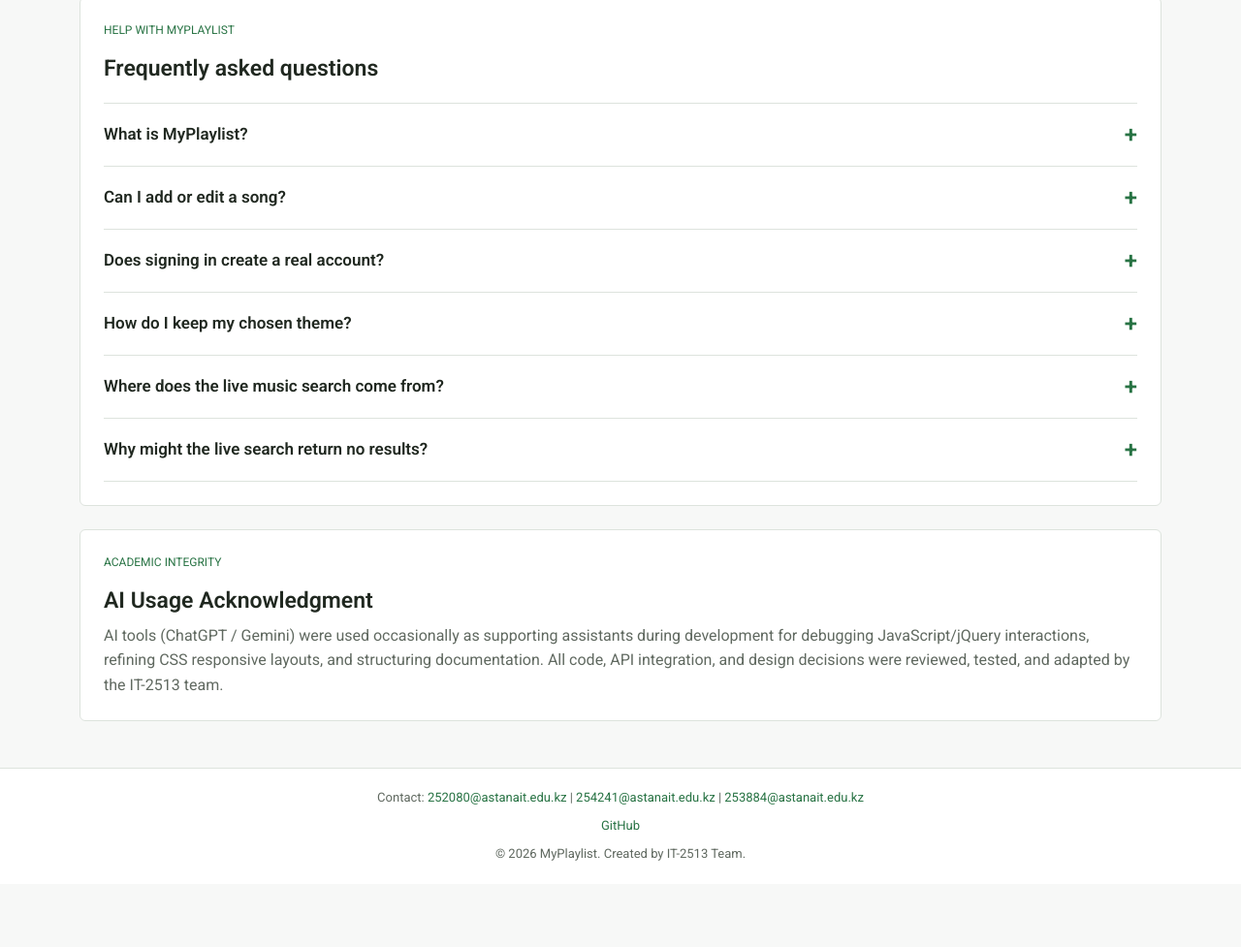
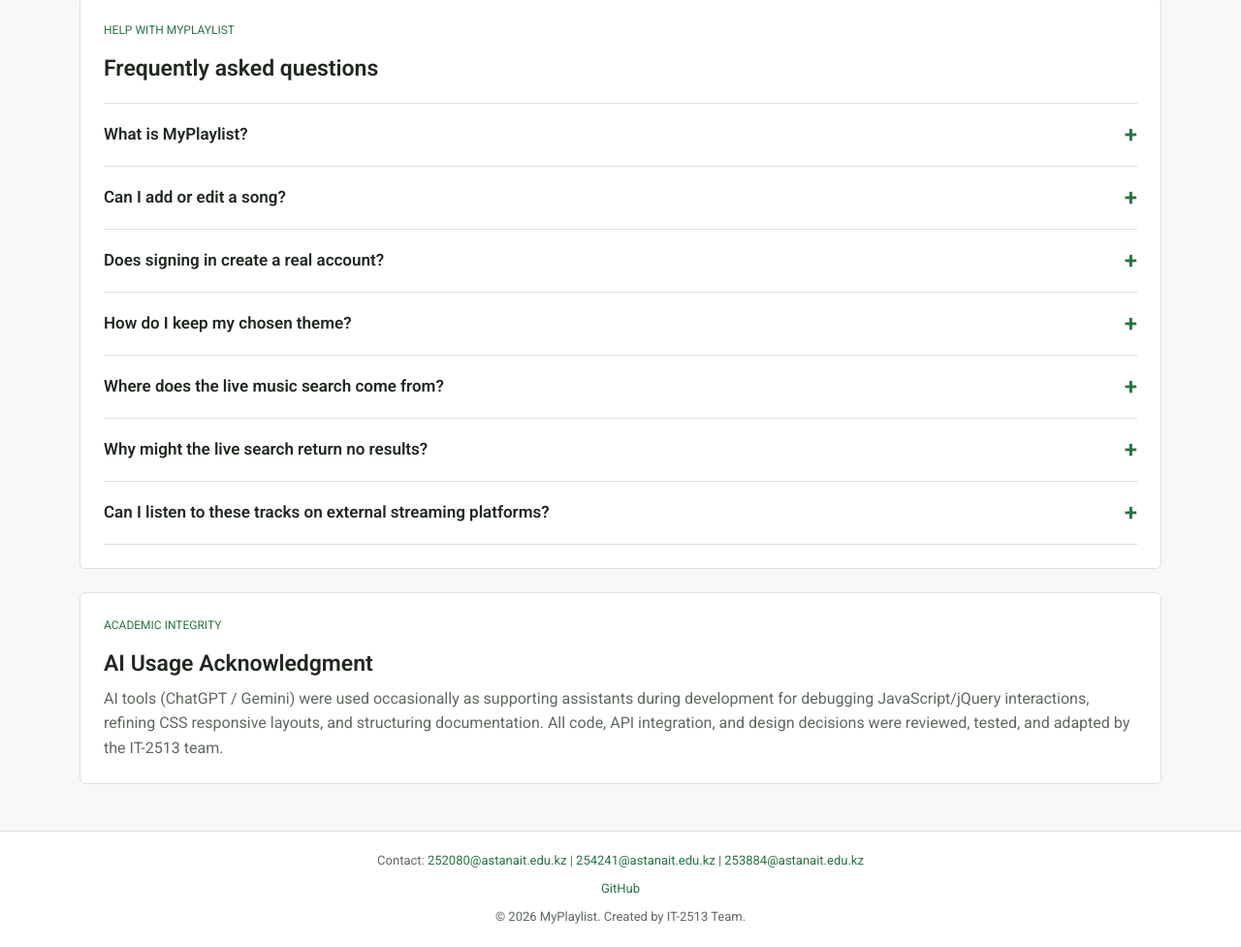
Before and after one commit to yTuzelkhan/MyPlaylist-endterm, a plain HTML site: page about.html in a window 1280 px wide. Shown: the part 2310-3287 px from the top of the page at 97% size. Before the commit the page ends 3222 px from the top, so only its background shows below. Drawn offline with nearby package versions, Linux system fonts and the light colour scheme.

```diff
--- a/about.html
+++ b/about.html
@@ -162,6 +162,10 @@
       <h3><button class="faq-question" id="faq-question-6" type="button" aria-expanded="false" aria-controls="faq-answer-6">Why might the live search return no results?<span class="faq-indicator" aria-hidden="true">+</span></button></h3>
       <div class="faq-answer" id="faq-answer-6" role="region" aria-labelledby="faq-question-6"><p>The catalog may not include that artist or title in the selected storefront. Try a shorter title or the artist name. If the service is unavailable, a message and Try again button appear; the local playlist still works.</p></div>
     </article>
+      <article class="faq-item">
+      <h3><button class="faq-question" id="faq-question-7" type="button" aria-expanded="false" aria-controls="faq-answer-7">Can I listen to these tracks on external streaming platforms?<span class="faq-indicator" aria-hidden="true">+</span></button></h3>
+      <div class="faq-answer" id="faq-answer-7" role="region" aria-labelledby="faq-question-7"><p>Yes. Every song in our curated playlist includes a direct listening link to YouTube, and the catalog search allows you to open tracks directly in Apple Music.</p></div>
+    </article>
   </div>
 </section>
             <section class="panel section mt-4" id="ai-credit">
```
